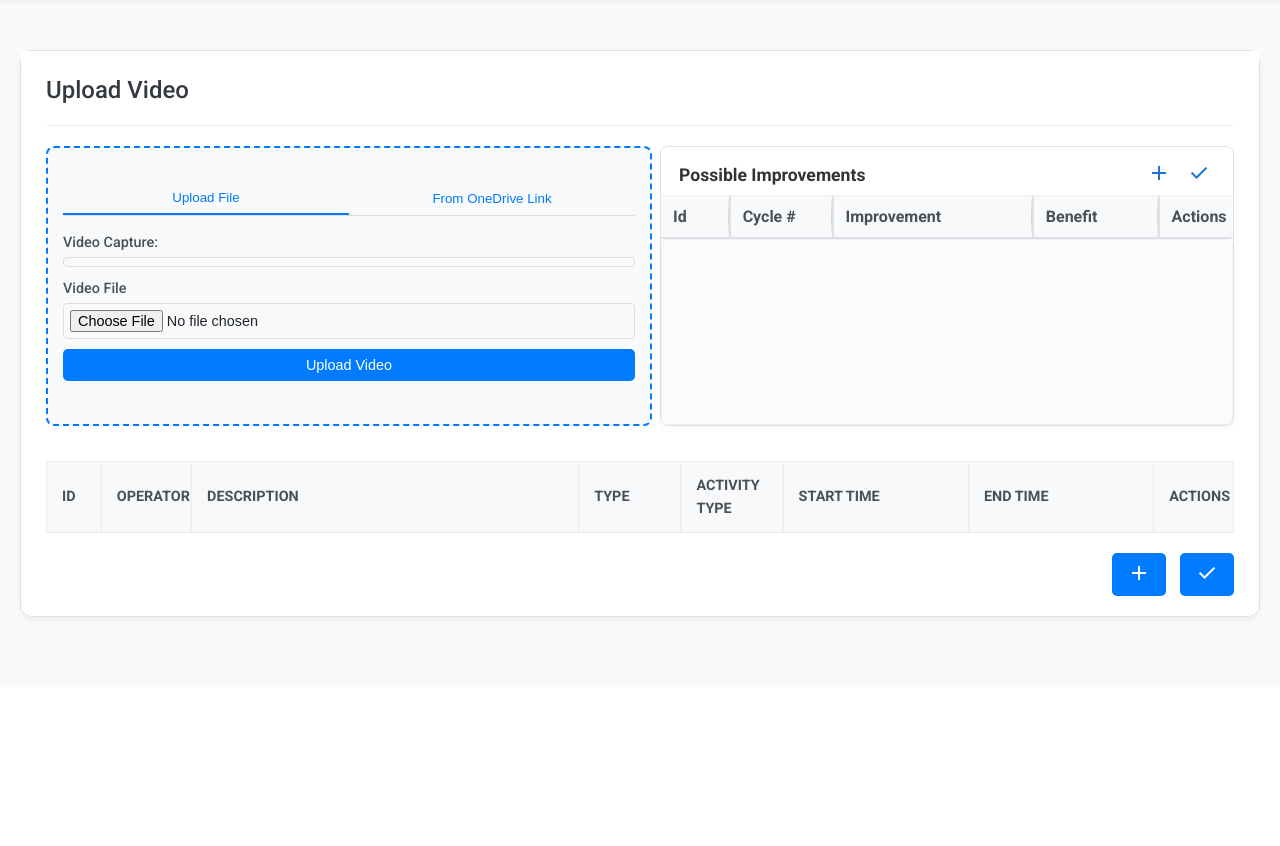
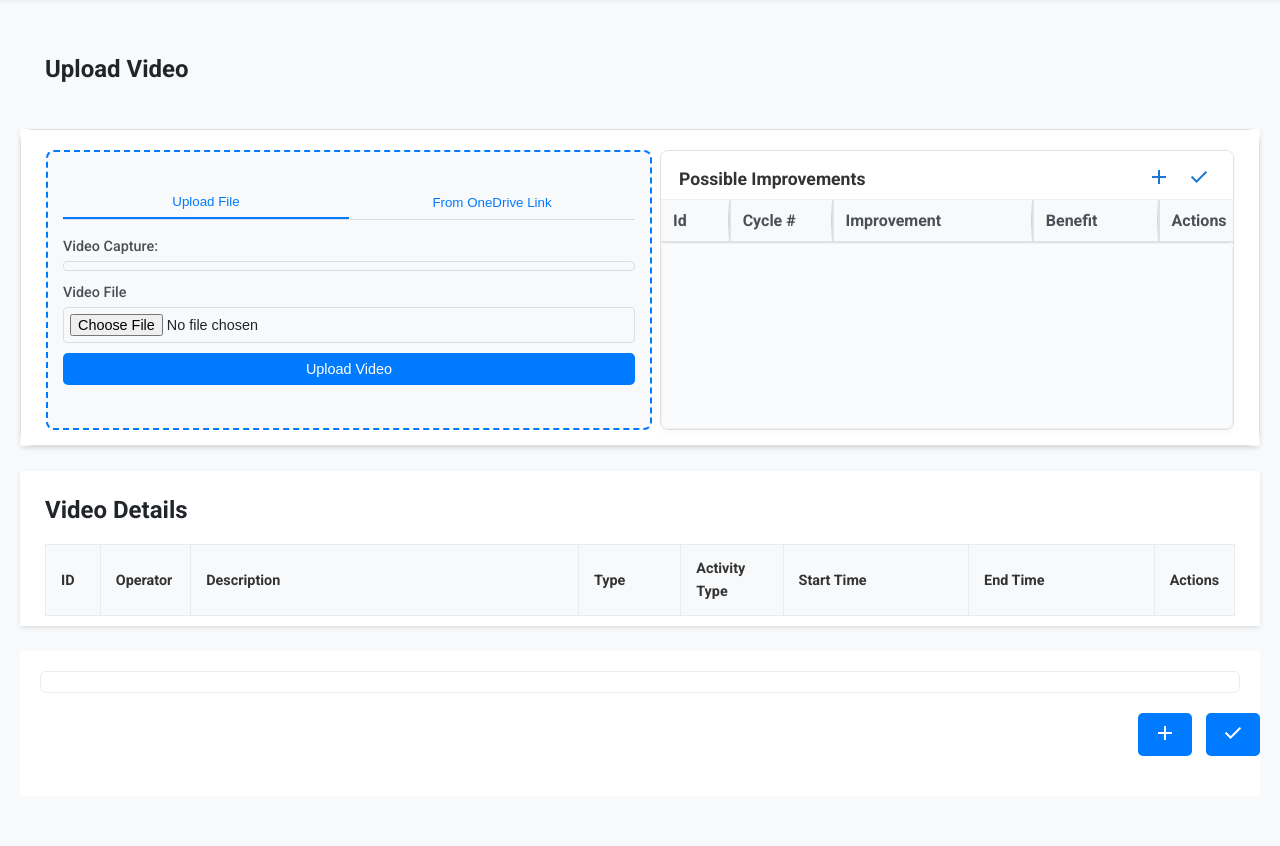
Before and after one commit to Leanerp2025/vc, a PHP site: page /video-capture/content.php in a window 1280 px wide. Shown: the part 113-959 px from the top of the page. Before the commit the page ends 733 px from the top, so only its background shows below. Run offline with PHP 8.4, Linux system fonts and the light colour scheme; a user stored in the database is signed in; lists and menus that the app fills with data are empty; some libraries are stand-ins or nearby versions.

Commit message:
Changes 9-aug-25

```diff
--- a/content.php
+++ b/content.php
@@ -55,10 +55,14 @@ if ($videoId) {
     <?php include 'header.php'; ?>
     <main class="container content-main-container">
         <div class="main-content-wrapper" style="display: flex; flex-direction: column; gap: 25px;">
-            <section class="dashboard-content" style="display: flex; flex-direction: row; gap: 15px; align-items: flex-start;">
+            <!-- Upload Video Heading - Not Floating -->
+            <h2 style="margin: 0 0 15px 0; padding: 0 25px;">Upload Video</h2>
+
+            <!-- Sticky Video Player Section -->
+            <div class="sticky-video-player">
+                <section class="dashboard-content" style="display: flex; flex-direction: row; gap: 0; align-items: flex-start;">
                     <div class="video-player-card card" style="padding-bottom: 0; padding-left: 25px; padding-right: 25px; flex: 1.5;">
                         <div class="sticky-header">
-                        <h2>Upload Video</h2>
                             <div style="display: flex; flex-direction: row; gap: 8px; align-items: stretch; height: 280px;">
                                         <div class="upload-interface-wrapper" style="flex: 1; display: flex; flex-direction: column; justify-content: center; align-items: center; border: 2px dashed #007bff; border-radius: 8px; padding: 15px; background-color: #f8f9fa; box-sizing: border-box; overflow: hidden;">
 
@@ -108,7 +112,7 @@ if ($videoId) {
                         <!-- Possible Improvements Section -->
                         <div class="card possible-improvements-card" style="flex: 1; min-width: 350px; max-width: none; display: flex; flex-direction: column;">
                             <div class="improvements-header">
-                                <h2>Possible Improvements</h2>
+                                <h2 style="color: #333; font-size: 1.1em; margin: 0; padding: 0; display: block; visibility: visible;">Possible Improvements</h2>
                                 <div class="improvements-actions">
                                     <button id="improvementsAddRow" class="icon-btn" title="Add Row">
                                         <span class="material-symbols-outlined">add</span>
@@ -139,10 +143,14 @@ if ($videoId) {
                         </div>
                     </div>
                 </div>
+            </section>
+            </div>
 
-                <section id="videoDetailsSection" class="video-details-section">
-                    <div class="video-details-table-container">
-                    <table class="video-details-table">
+            <!-- Sticky Video Details Table Header -->
+            <div class="sticky-video-details-header">
+                <h2 style="margin: 0 0 15px 0; padding: 0 25px;">Video Details</h2>
+                <div class="video-details-table-header-sticky">
+                    <table class="video-details-table-header-only">
                         <thead>
                             <tr>
                                 <th style="width: 2%;">ID</th>
@@ -155,9 +163,16 @@ if ($videoId) {
                                 <th>Actions</th>
                             </tr>
                         </thead>
+                    </table>
+                </div>
+            </div>
+
+            <!-- Scrollable Video Details Content -->
+            <section id="videoDetailsSection" class="video-details-section" style="width: 100%; margin-top: 0;">
+                <div class="video-details-table-container">
+                    <table class="video-details-table">
                         <tbody id="detailsTableBody">
                             <!-- Rows will be added here dynamically -->
-
                         </tbody>
                     </table>
                 </div>
@@ -170,7 +185,6 @@ if ($videoId) {
                     </button>
                 </div>
             </section>
-                </div>
             </section>
         </div>
     </main>
--- a/script.js
+++ b/script.js
@@ -880,6 +880,8 @@ document.addEventListener('DOMContentLoaded', function () {
                 </td>
                 <td><button class="btn-danger delete-row-btn">Delete</button></td>
             `;
+
+            // The sticky header is now handled by the sticky-header class
         });
     }
 
--- a/style.css
+++ b/style.css
@@ -348,11 +348,38 @@ body {
     background-color: #f1f3f5;
 }
 
+/* Video Details Section */
+.video-details-section {
+    position: sticky;
+    top: 0;
+    z-index: 3;
+    background-color: #ffffff;
+    padding: 20px 0;
+    margin-top: 20px;
+}
+
+.video-details-heading {
+    color: #333;
+    font-size: 1.4em;
+    font-weight: 600;
+    position: sticky;
+    top: 0;
+    z-index: 12;
+    background-color: #ffffff;
+    padding: 15px 20px;
+    margin: 0 0 15px 0;
+    border-bottom: 2px solid #e9ecef;
+}
+
 /* Video Details Table */
 .video-details-table-container {
     max-height: 400px; /* Adjust this value as needed */
     overflow-y: auto;
     position: relative;
+    border: 1px solid #e9ecef;
+    border-radius: 6px;
+    margin: 0 20px;
+    background-color: #fff;
 }
 
 .video-details-table {
@@ -365,11 +392,11 @@ body {
 }
 
 .video-details-table thead th {
-    position: sticky;
-    top: 0;
-    z-index: 1;
+    background-color: #f8f9fa;
+    border-bottom: 2px solid #dee2e6;
+    font-weight: 600;
+    color: #333;
 }
-
 
 .video-details-table th,
 .video-details-table td {
@@ -379,10 +406,13 @@ body {
 }
 
 .video-details-table th {
-    background-color: #f8f9fa;
-    color: #495057;
     font-weight: 600;
     text-transform: uppercase;
+    border-right: 1px solid #dee2e6;
+}
+
+.video-details-table th:last-child {
+    border-right: none;
 }
 
 .video-details-table tbody tr:nth-child(even) {
@@ -845,8 +875,18 @@ body {
     margin: 0 !important;
 }
 
+/* Dashboard content layout */
+.dashboard-content {
+    display: flex;
+    flex-direction: row;
+    gap: 0;
+    align-items: flex-start;
+}
+
 .video-player-card {
     margin-right: 0 !important;
+    z-index: 10;
+    position: relative;
 }
 
 /* Video player wrapper equal width */
@@ -1092,6 +1132,87 @@ body {
     margin-top: -25px;
 }
 
+/* Sticky Video Player Section */
+.sticky-video-player {
+    position: -webkit-sticky;
+    position: sticky;
+    top: 0;
+    z-index: 100;
+    background-color: #ffffff;
+    box-shadow: 0 2px 4px rgba(0,0,0,0.1);
+    margin-bottom: 0;
+}
+
+/* Sticky Video Details Table Header - Positioned below video player */
+.sticky-video-details-header {
+    position: -webkit-sticky;
+    position: sticky;
+    top: 320px; /* Position below the video player section */
+    z-index: 90;
+    background-color: #ffffff !important;
+    box-shadow: 0 2px 4px rgba(0,0,0,0.1);
+    margin-bottom: 0;
+    padding: 20px 0 10px 0;
+    width: 100%;
+}
+
+.video-details-table-header-sticky {
+    padding: 0 25px;
+    position: sticky;
+    top: 320px; /* Match the parent container */
+    z-index: 90;
+    background-color: #ffffff;
+}
+
+.video-details-table-header-only {
+    width: 100%;
+    border-collapse: collapse;
+    table-layout: fixed;
+    font-size: 0.9em;
+    min-width: 700px;
+}
+
+.video-details-table-header-only th {
+    background-color: #f8f9fa !important;
+    border-bottom: 2px solid #dee2e6;
+    font-weight: 600;
+    color: #333 !important;
+    padding: 12px 15px;
+    border: 1px solid #e9ecef;
+    text-align: left;
+    position: sticky;
+    top: 320px; /* Position below video player section */
+    z-index: 90;
+}
+
+/* Video details section positioning */
+#videoDetailsSection {
+    position: relative;
+    z-index: 1;
+    background-color: #ffffff;
+    width: 100%;
+    margin-top: 0;
+    overflow: visible;
+}
+
+/* Ensure sticky works in main container */
+.main-content-wrapper {
+    overflow: visible;
+}
+
+.content-main-container {
+    overflow: visible;
+}
+
+/* Override sticky behavior for video capture file name */
+.sticky-header h2 {
+    position: static !important;
+}
+
+.sticky-header .form-group#videoCaptureSelection {
+    position: static !important;
+}
+
 .improvements-table-body td {
     padding: 6px 12px;
     border-bottom: 1px solid #e9ecef;
```
Lines whose indentation alone changed are shown as unchanged.
